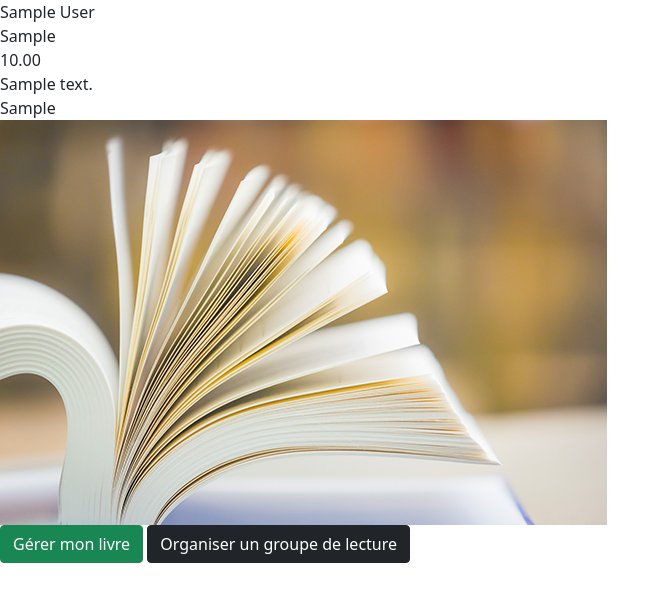
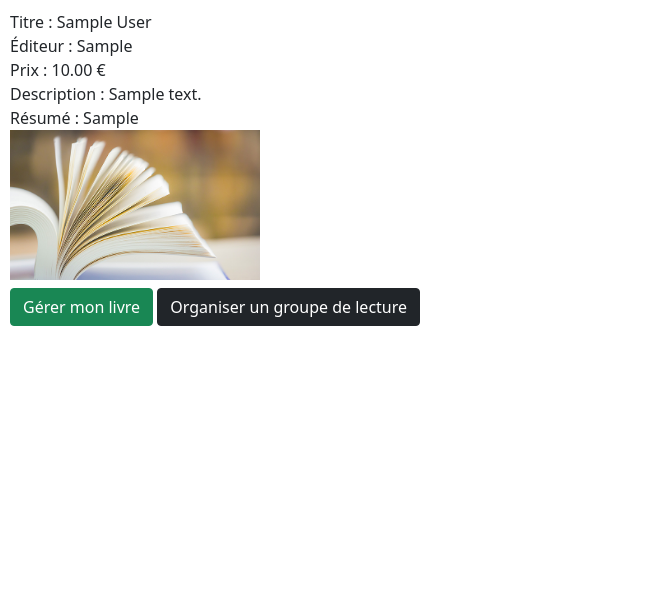
Before and after one commit to alilou-dev/DjangoLibManagement, a Django app: page /account/mylibrary/ in a window 1280 px wide. Shown: the part 80-682 px from the top of the page, without its empty margins (0-670 px from the left). Run offline with Django 3.2, Linux system fonts and the light colour scheme; a user stored in the database is signed in; tables that the repository leaves empty hold one stand-in row (values such as "Sample post"); some libraries are stand-ins or nearby versions.

Commit message:
Add style

```diff
--- a/Account/templates/sellerLibrary.html
+++ b/Account/templates/sellerLibrary.html
@@ -5,16 +5,25 @@
 {% block content %}
 	<html>
 		<head></head>
+        <style>
+            .books {
+                padding: 10px;
+            }
+
+            img {
+                width: 250px;
+                height: 150px;
+            }
+        </style>
 		<body>
+            <div class="books">
                 {% for book in books %}
-                <div>{{ book.title }}</div>
-                <div>{{ book.editor }}</div>
-                <div>{{ book.price }}</div>
-                <div>{{ book.shortDescription }}</div>
-                <div>{{ book.resume }}</div>
-                <div>
-                    <img src="/media/book.jpeg" alt="Image d'un livre" />
-                </div>
+                    <div>Titre : {{ book.title }}</div>
+                    <div>Éditeur : {{ book.editor }}</div>
+                    <div>Prix : {{ book.price }} €</div>
+                    <div>Description : {{ book.shortDescription }}</div>
+                    <div>Résumé : {{ book.resume }}</div>
+                    <div class="mb-2"><img src="/media/book.jpeg" alt="Image d'un livre" /></div>
                     <div>
                         <a class="btn btn-success" href="/account/manageBook/{{book.id}}">
                             Gérer mon livre
@@ -24,6 +33,7 @@
                         </a>
                     </div>
                 {% endfor %}
+            </div>
 		</body>
 	</html>
 {% endblock %}
--- a/main/form.py
+++ b/main/form.py
@@ -32,7 +32,7 @@ class AccountCreationForm(forms.Form):
   adress = forms.CharField(max_length = 200, required=True)
   zipCode = forms.CharField(max_length = 5, required=True)
   city = forms.CharField(max_length = 20, required=True)
-  phone_number = forms.CharField(max_length=15, required=True, validators=[phone_number_validator])
+  phone_number = forms.CharField(max_length=15, required=True)
 
   class Meta:
     model = Account
```
Also changed, not shown: Account/templates/clientLibrary.html (+19 -21 lines). Lines whose indentation alone changed are shown as unchanged.
